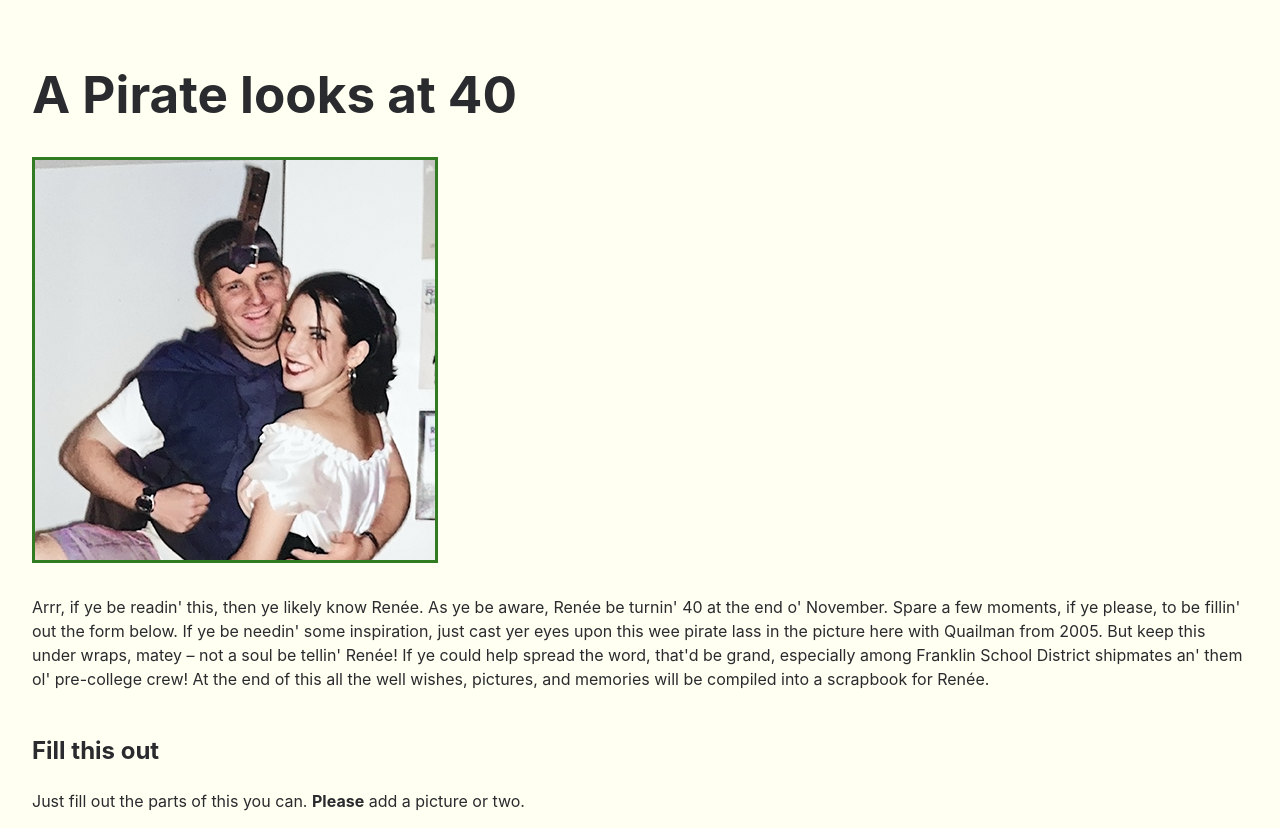
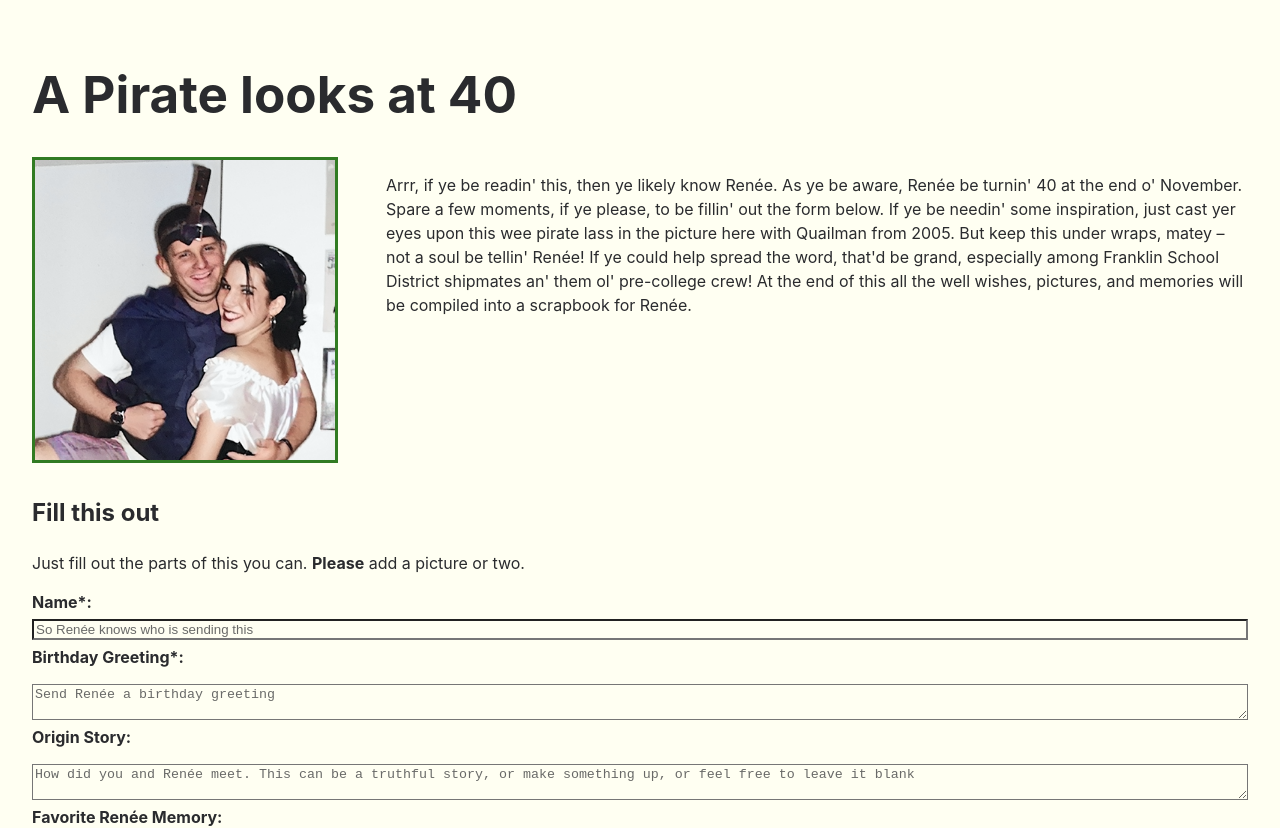
Before and after one commit to TheDanMiller/a-pirate-looks-at-forty, a React (Vite) app: page / in a window 1280 px wide. Shown: the top 828 px of the page. Built offline with nearby package versions, Linux system fonts and the light colour scheme.

Commit message:
More styling

```diff
--- a/src/components/PirateComponent/PirateMessage.css
+++ b/src/components/PirateComponent/PirateMessage.css
@@ -1,9 +1,20 @@
 .pirate-container {
   display: flex;
-  gap: 10px;
-  flex-wrap: wrap;
+  flex-direction: row;
+  gap: 3em;
+
+  @media (width <= 724px) {
+    flex-wrap: wrap;
+    justify-content: center;
+    gap: 1em;
+  }
+
+}
+.pirate-text {
+  min-width:250px;
 }
 
 img {
   border: 3px solid #317b22;
+  width: 300px;
 }
--- a/src/components/PirateComponent/PirateMessage.jsx
+++ b/src/components/PirateComponent/PirateMessage.jsx
@@ -5,7 +5,7 @@ import "./PirateMessage.css";
 const PirateMessage = () => {
   return (
     <div className="pirate-container">
-            <div className="pirate-image">
+      <div className="pirate-image">
         <img src={pirateImage} alt="Renee the pirate and Dan as Quailman" />
       </div>
       <div className="pirate-text">
```
